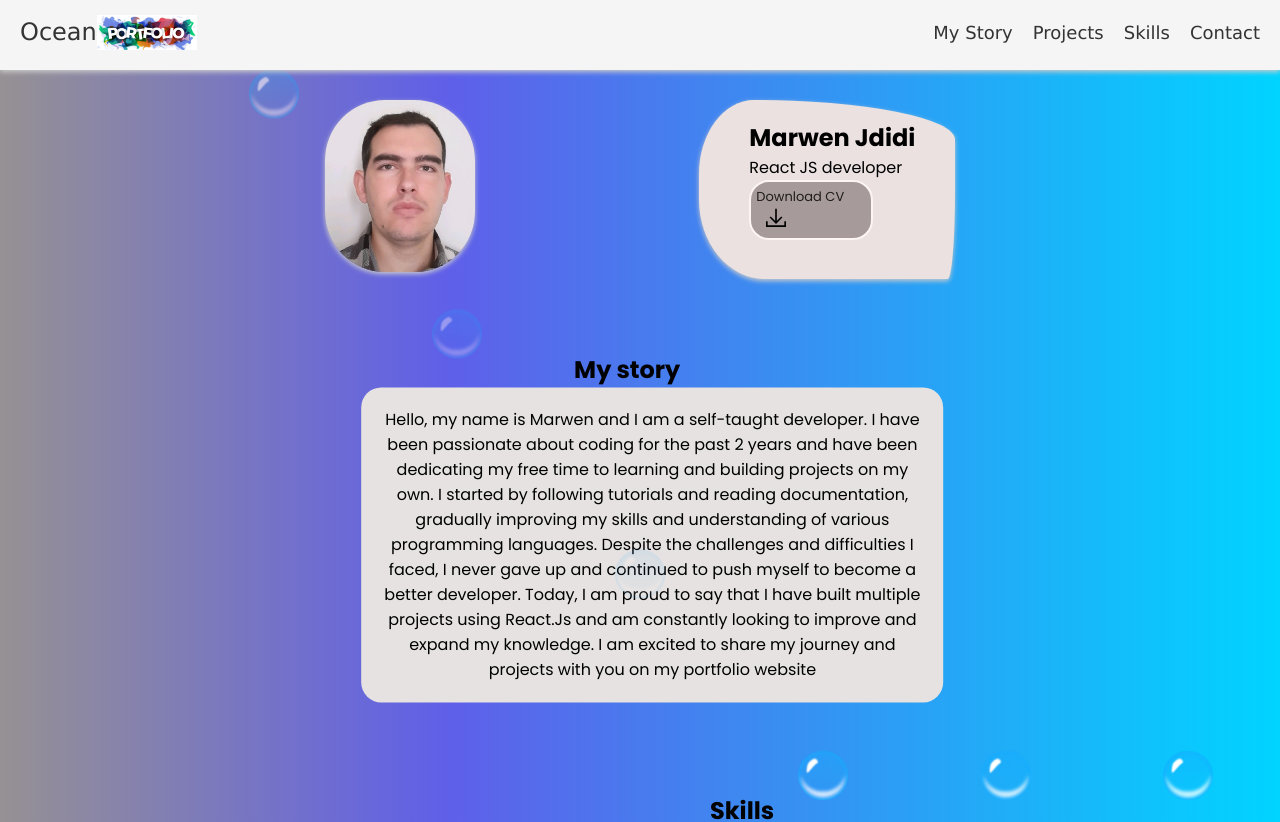
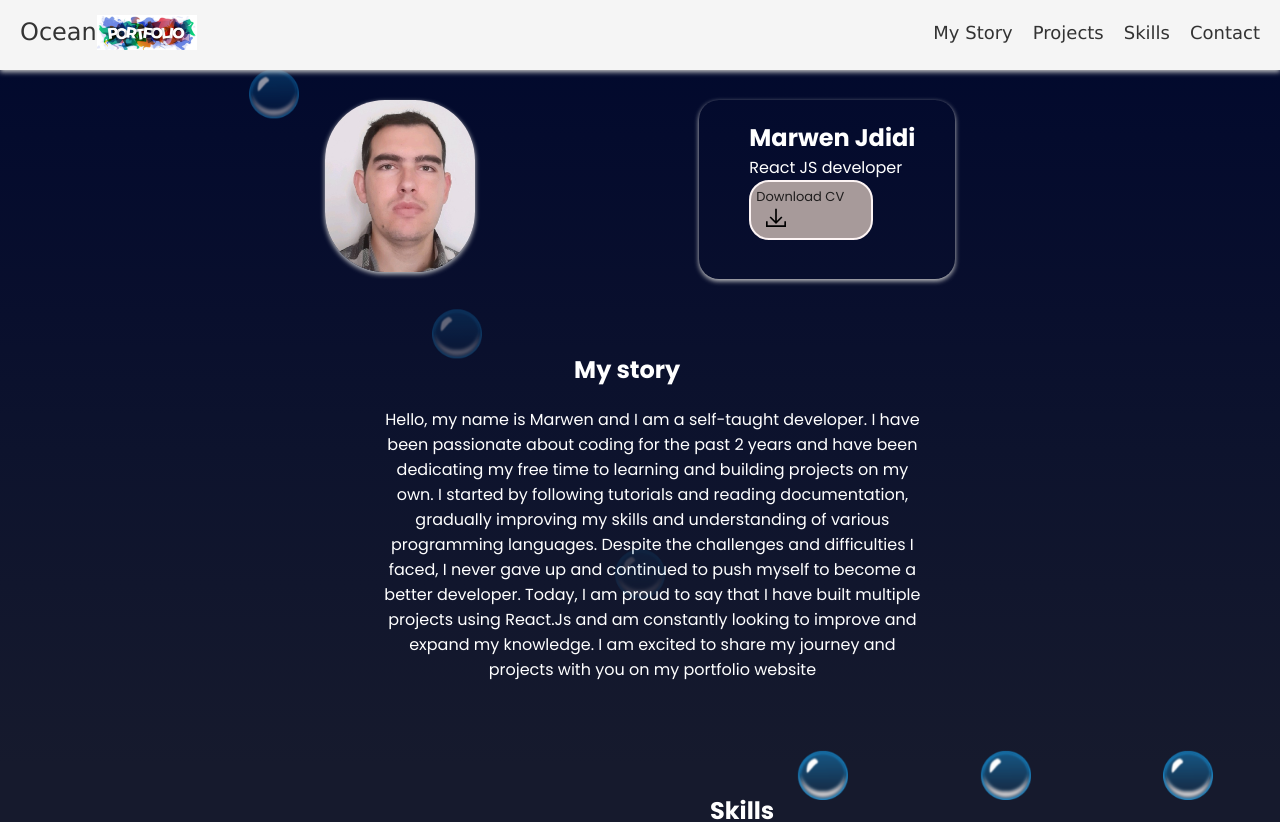
Before and after one commit to MarwenCode/portfolio, a React (Create React App) app: page / in a window 1280 px wide. Shown: the top 822 px of the page. Built offline with nearby package versions, Linux system fonts and the light colour scheme.

Commit message:
background color

```diff
--- a/src/app.scss
+++ b/src/app.scss
@@ -14,9 +14,10 @@ body {
   height: 100vh;
   margin:0;
   padding: 0;
-  background: linear-gradient(90deg, rgb(150, 145, 147) 0%, rgb(95, 95, 233) 35%, rgba(0,212,255,1) 100%);
+  // background: linear-gradient(90deg, rgb(150, 145, 147) 0%, rgb(95, 95, 233) 35%, rgba(0,212,255,1) 100%);
+  background-image: linear-gradient(0deg, rgba(22, 26, 45, 1) 15%, rgba(17, 22, 45, 1) 35%, rgba(13, 19, 45, 1) 50%, rgba(9, 15, 45, 1) 65%, rgba(4, 11, 45, 1) 85%, rgba(0, 8, 45, 1) 100%);
 
-
+ color:white;
 
 
 
--- a/src/components/home/Home.jsx
+++ b/src/components/home/Home.jsx
@@ -95,9 +95,9 @@ const Home = () => {
       </div>
       <div className="projects">
         <h2>
-          Projects{" "}
+          Projects
           <span onClick={() => setShowModal((prev) => !prev)}>
-            {" "}
+
             clic me to learn more !
           </span>
         </h2>
--- a/src/components/home/home.scss
+++ b/src/components/home/home.scss
@@ -24,11 +24,12 @@
       flex-wrap: wrap; /* allows elements to wrap to the next line */
       flex-direction: column;
       width: 20%;
-      border-radius: 30% 110% 4% 36% / 58% 31% 69% 62%;
+      // border-radius: 30% 110% 4% 36% / 58% 31% 69% 62%;
+      border-radius: 20px;
       box-shadow: 0px 2px 5px #ccc;
       padding-left: 50px;
       padding-top: 20px;
-      background-color: rgb(235, 225, 225);
+      // background-color: rgb(235, 225, 225);
 
 
       .cv {
@@ -78,7 +79,7 @@
 
     p {
       animation: fadeIn 2s ease-in;
-      background-color: rgb(230, 226, 226);
+      // background-color: rgb(230, 226, 226);
       border-radius: 20px;
       width: 70%;
       margin-left: 150px;
@@ -150,13 +151,14 @@
   }
 
   .projects {
-    background-color: rgb(255, 247, 247);
+    background-color: rgb(237, 236, 243);
     // background-color: rgb(255, 247, 247);
     // background-image: url('./../../../public/background.png');
     h2 {
       margin-left: 710px;
       margin-top: 50px;
       cursor: pointer;
+      color: black;
 
 
       span {
```
